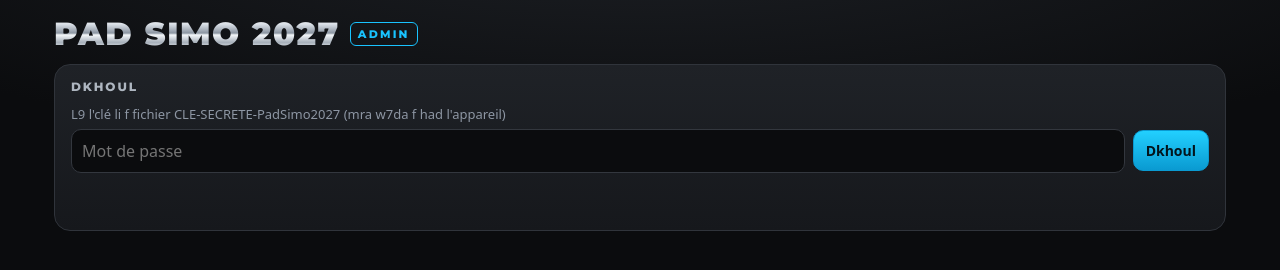
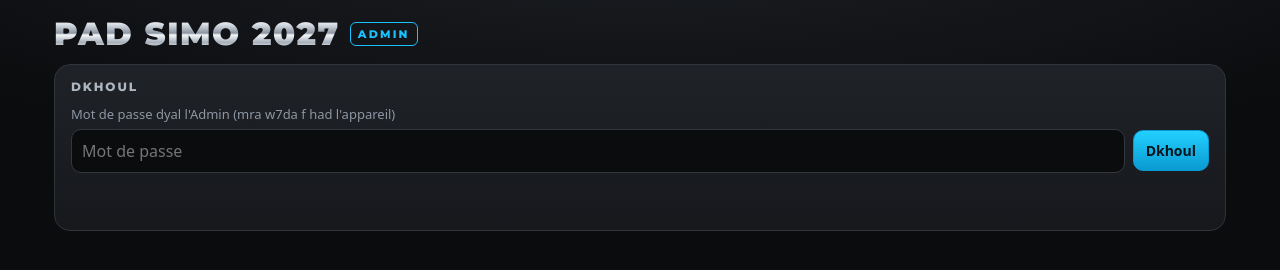
Before and after one commit to contactlibrshop-lab/padrai2027, a plain HTML site: page admin.html in a window 1280 px wide. Drawn offline with Linux system fonts and the light colour scheme.

Commit message:
Update admin.html

```diff
--- a/admin.html
+++ b/admin.html
@@ -86,7 +86,7 @@ td select.dur{padding:6px 8px;font-size:13px;border-radius:8px}
 
   <section class="card" id="keyCard" hidden>
     <h2>DKHOUL</h2>
-    <label for="sec">L9 l'clé li f fichier CLE-SECRETE-PadSimo2027 (mra w7da f had l'appareil)</label>
+    <label for="sec">Mot de passe dyal l'Admin (mra w7da f had l'appareil)</label>
     <div class="tools"><input id="sec" autocomplete="off" spellcheck="false" type="password" placeholder="Mot de passe"><button class="ok" id="saveKey">Dkhoul</button></div>
     <p class="note" id="kmsg"></p>
   </section>
```
